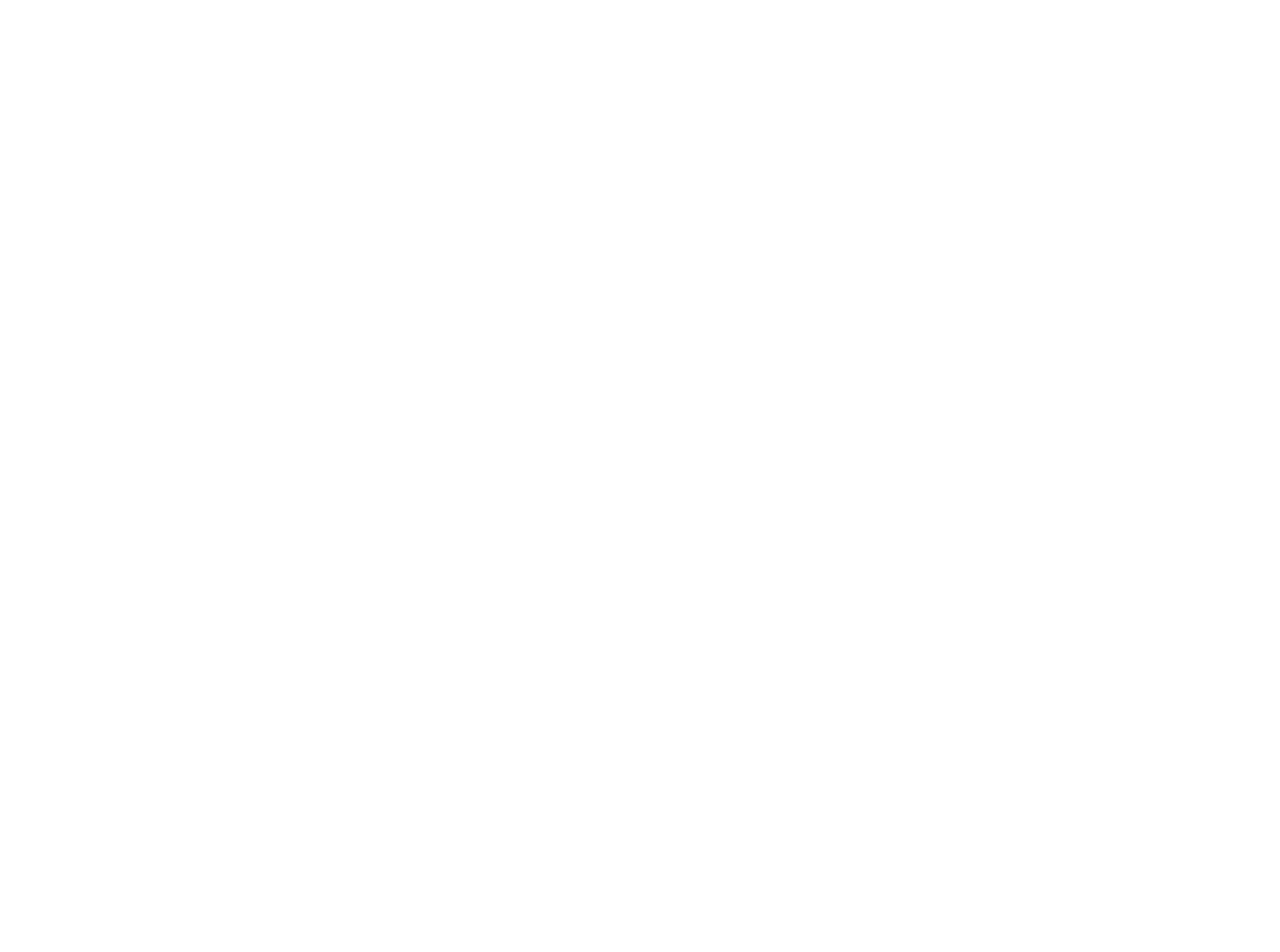
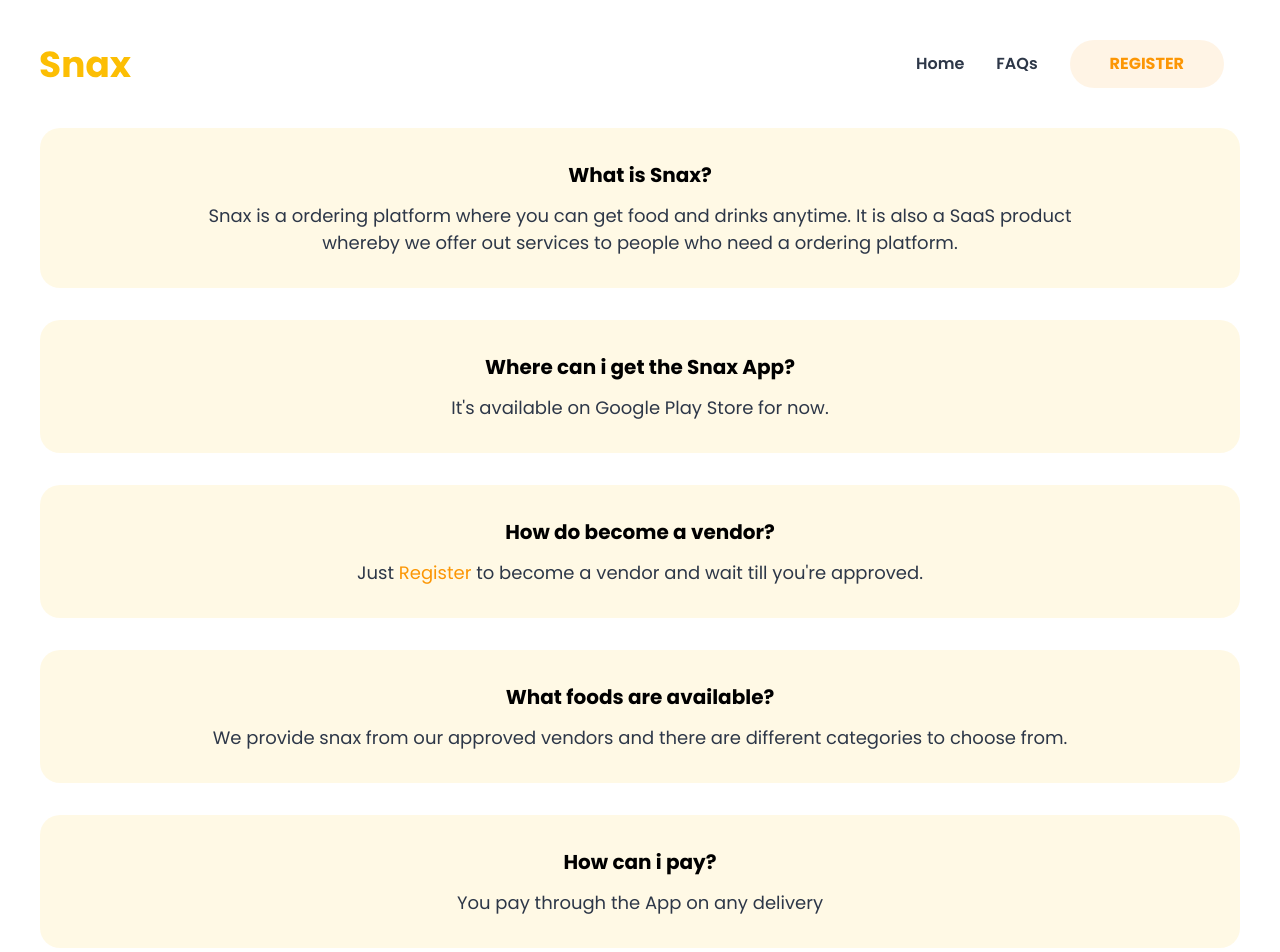
Before and after one commit to tasvln/snax, a Nuxt app: page /faqs in a window 1280 px wide. Before the commit this address had no page. Shown: the top 952 px of the page. Before the commit the page ends 800 px from the top, so only its background shows below. Built offline with nearby package versions, Linux system fonts and the light colour scheme.

Commit message:
+Fixes +Pages

```diff
--- a/components/Foot.vue
+++ b/components/Foot.vue
@@ -96,7 +96,7 @@
       text-align: center;
   }
   .te-xt{
-      font-size: 18px;
+      font-size: 16px;
   }
   .top{
       margin-top: 10px;
--- a/components/Nav.vue
+++ b/components/Nav.vue
@@ -3,8 +3,8 @@
         <img src="../assets/Snax.svg" alt="">
         <div class="nav flex items-center ml-auto">
             <a href="/" class="mx-4 font-semibold text-gray-800">Home</a>
-            <a href="" class="mx-4 font-semibold text-gray-800">FAQs</a>
-            <a href="" class="mx-4 py-3 font-bold px-10 rounded-full" style="background:rgba(252, 150, 4, 0.1); color:#FC9604;">REGISTER</a>
+            <a href="/faqs" class="mx-4 font-semibold text-gray-800">FAQs</a>
+            <a target="_blank" href="http://snax-api.lazybuy.online/register" class="mx-4 py-3 font-bold px-10 rounded-full" style="background:rgba(252, 150, 4, 0.1); color:#FC9604;">REGISTER</a>
         </div>
     </div>
 </template>
--- a/layouts/default.vue
+++ b/layouts/default.vue
@@ -7,7 +7,7 @@
 <style>
 @import url('https://fonts.googleapis.com/css2?family=Poppins:ital,wght@0,100;0,200;0,300;0,400;0,500;0,600;0,700;0,800;0,900;1,100;1,200;1,300;1,400;1,500;1,600;1,700;1,800;1,900&display=swap');
 
-a,p{
+a,p, input, textarea, button{
   font-family: 'Poppins', sans-serif;
 }
 </style>
--- a/nuxt.config.js
+++ b/nuxt.config.js
@@ -13,6 +13,9 @@
     link: [
       { rel: 'icon', type: 'image/x-icon', href: '' },
       { rel: 'stylesheet', href: 'https://fonts.googleapis.com/css2?family=Poppins:ital,wght@0,100;0,200;0,300;0,400;0,500;0,600;0,700;0,800;0,900;1,100;1,200;1,300;1,400;1,500;1,600;1,700;1,800;1,900&display=swap' }
+    ],
+    script: [
+      { src: 'https://cdn.jsdelivr.net/gh/alpinejs/alpine@v2.x.x/dist/alpine.min.js', defer: ''}
     ]
   },
 
@@ -44,5 +47,6 @@
 
   // Build Configuration (https://go.nuxtjs.dev/config-build)
   build: {
-  }
+  },
+
 }
--- /dev/null
+++ b/pages/dev.vue
@@ -0,0 +1,17 @@
+<template>
+    <div>
+        <Nav/>
+        <div class="w-full max-w-lg mx-auto my-16">
+            <form class="px-8" action="">
+                <p class="text-center font-bold text-4xl mb-10" style="color: #FC9604;">SNAX Developers</p>
+                <input class="appearance-none border my-2 rounded-lg w-full py-4 px-4 text-gray-700 leading-tight focus:outline-none focus:shadow-outline" placeholder="Full Name" name="Full Name" type="text">
+                <input class="appearance-none border my-2 rounded-lg w-full py-4 px-4 text-gray-700 leading-tight focus:outline-none focus:shadow-outline" placeholder="Email" type="email" name="Email" id="">
+                <textarea class="appearance-none border my-2 resize-none rounded-lg w-full py-4 h-40 px-4 text-gray-700 leading-tight focus:outline-none focus:shadow-outline" placeholder="Description of platform or app" name="Description"></textarea>
+                <button style="background: rgba(252, 190, 4, 0.1); outline: none;" class="w-full rounded-lg font-bold text-gray-800 py-4">Submit</button>
+            </form>
+        </div>
+        <br>
+        <br>
+        <Foot/>
+    </div>
+</template>
--- /dev/null
+++ b/pages/faqs.vue
@@ -0,0 +1,43 @@
+<template>
+    <div>
+        <Nav/>
+        <div class="conc p-8 mx-10 mb-8" style="background: rgba(252, 190, 4, 0.1); border-radius: 20px;">
+            <p class="text-xl text-center font-bold mb-3 text-black">What is Snax?</p>
+            <p class="text-lg text-center max-w-4xl mx-auto font-normal text-gray-800">Snax is a ordering platform where you can get food and drinks anytime. It is also a SaaS product whereby we offer out services to people who need a ordering platform.</p>
+        </div>
+        <div class="conc p-8 mx-10 mb-8" style="background: rgba(252, 190, 4, 0.1); border-radius: 20px;">
+            <p class="text-xl text-center font-bold mb-3 text-black">Where can i get the Snax App?</p>
+            <p class="text-lg text-center max-w-4xl mx-auto font-normal text-gray-800">It's available on Google Play Store for now.</p>
+        </div>
+        <div class="conc p-8 mx-10 mb-8" style="background: rgba(252, 190, 4, 0.1); border-radius: 20px;">
+            <p class="text-xl text-center font-bold mb-3 text-black">How do become a vendor?</p>
+            <p class="text-lg text-center max-w-4xl mx-auto font-normal text-gray-800">Just <a target="_blank" href="http://snax-api.lazybuy.online/register" style="color: #FC9604;">Register</a> to become a vendor and wait till you're approved.</p>
+        </div>
+        <div class="conc p-8 mx-10 mb-8" style="background: rgba(252, 190, 4, 0.1); border-radius: 20px;">
+            <p class="text-xl text-center font-bold mb-3 text-black">What foods are available?</p>
+            <p class="text-lg text-center max-w-4xl mx-auto font-normal text-gray-800">We provide snax from our approved vendors and there are different categories to choose from.</p>
+        </div>
+        <div class="conc p-8 mx-10 mb-8" style="background: rgba(252, 190, 4, 0.1); border-radius: 20px;">
+            <p class="text-xl text-center font-bold mb-3 text-black">How can i pay?</p>
+            <p class="text-lg text-center max-w-4xl mx-auto font-normal text-gray-800">You pay through the App on any delivery</p>
+        </div>
+        <Foot/>
+    </div>
+</template>
+
+<style scoped>
+@media (min-width: 200px) and (max-width: 320px) {
+    .conc{
+    padding: 20px;
+    margin-left: 1rem;
+    margin-right: 1rem;
+  }
+}
+@media (min-width: 321px) and (max-width: 500px) {
+    .conc{
+    padding: 20px;
+    margin-left: 1.20rem;
+    margin-right: 1.20rem;
+  }
+}
+</style>
--- a/pages/index.vue
+++ b/pages/index.vue
@@ -33,7 +33,7 @@
           <p class="head text-4xl max-w-xl font-bold">Save & Quickly order your Foods/Drinks</p>
           <p class="sub text-xl max-w-sm font-normal italic mt-4 text-gray-700">Ordering haven’t felt so simple and easy till you try out snax, save your regular <b style="color:#FC9604">snax</b> and get it right on time.</p>
           <div class="mt-8">
-            <a href="" class="midddle bg-gray-900 text-white font-semibold py-4 px-5" style="border-radius: 20px;">Learn more ></a>
+            <a class="midddle bg-gray-900 text-white font-semibold py-4 px-5" style="border-radius: 20px;">Order Now!</a>
           </div>
       </div>
     </div>
@@ -41,14 +41,14 @@
         <p class="head bottom  text-center text-black font-semibold text-3xl">Want an ordering app like <b style="color: #FC9604;">Snax?</b></p>
         <p class="sub down text-gray-600 mb-8 mt-2" style="text-align: center;">We the developers of Snax would love to offer our <br class="br"> services to you, so you can build your own platform.</p>
         <div class="my-16 " style="margin: 0 auto; text-align: center;">
-          <a class="text-center text-white font-bold text-xl py-2 px-6 rounded-full" href="" style="background: #FCBE04;">Get Started</a>
+          <a class="text-center text-white font-bold text-xl py-2 px-6 rounded-full" href="/dev" style="background: #FCBE04;">Get Started</a>
         </div>
     </div>
     <div class="mx-10 conc padding my-48 p-8" style="border-radius: 20px;">
       <p class="head text-center font-bold text-4xl text-gray-800">Vendorship 😊</p>
       <p class="sub text-center my-4 text-gray-700">Want to be an approved vendor and work with us to <br class="br"> satisfy the taste buds of customers?</p>
       <div style="margin: 0 auto; text-align: center; margin-top: 60px;">
-        <a href="" class="py-3 px-6 rounded-full font-bold text-xl" style="background: rgba(252, 190, 4, 0.1); color: #FC9604;">REGISTER NOW</a>
+        <a target="_blank" href="http://snax-api.lazybuy.online/register" class="py-3 px-6 rounded-full font-bold text-xl" style="background: rgba(252, 190, 4, 0.1); color: #FC9604;">REGISTER NOW</a>
       </div>
     </div>
     <Foot/>
@@ -56,7 +56,9 @@
 </template>
 
 <script>
-export default {}
+export default {
+
+}
 </script>
 
 <style scoped>
```
